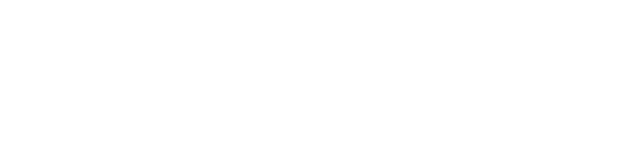
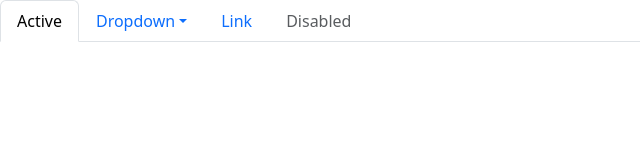
Before and after one commit to Esneyders-24/music, a plain HTML site: page index.html in a window 1280 px wide. Shown: the whole page, without its empty margins (0-640 px from the left). Drawn offline with nearby package versions, Linux system fonts and the light colour scheme.

```diff
--- a/index.html
+++ b/index.html
@@ -8,8 +8,28 @@
     <link href="https://cdn.jsdelivr.net/npm/bootstrap@5.3.3/dist/css/bootstrap.min.css" rel="stylesheet" integrity="sha384-QWTKZyjpPEjISv5WaRU9OFeRpok6YctnYmDr5pNlyT2bRjXh0JMhjY6hW+ALEwIH" crossorigin="anonymous">
 </head>
 <body>
-
-
+    <!-- barras laterales -->
+    <ul class="nav nav-tabs">
+        <li class="nav-item">
+          <a class="nav-link active" aria-current="page" href="#">Active</a>
+        </li>
+        <li class="nav-item dropdown">
+          <a class="nav-link dropdown-toggle" data-bs-toggle="dropdown" href="#" role="button" aria-expanded="false">Dropdown</a>
+          <ul class="dropdown-menu">
+            <li><a class="dropdown-item" href="#">Action</a></li>
+            <li><a class="dropdown-item" href="#">Another action</a></li>
+            <li><a class="dropdown-item" href="#">Something else here</a></li>
+            <li><hr class="dropdown-divider"></li>
+            <li><a class="dropdown-item" href="#">Separated link</a></li>
+          </ul>
+        </li>
+        <li class="nav-item">
+          <a class="nav-link" href="#">Link</a>
+        </li>
+        <li class="nav-item">
+          <a class="nav-link disabled" aria-disabled="true">Disabled</a>
+        </li>
+      </ul>
 
 
 
```
